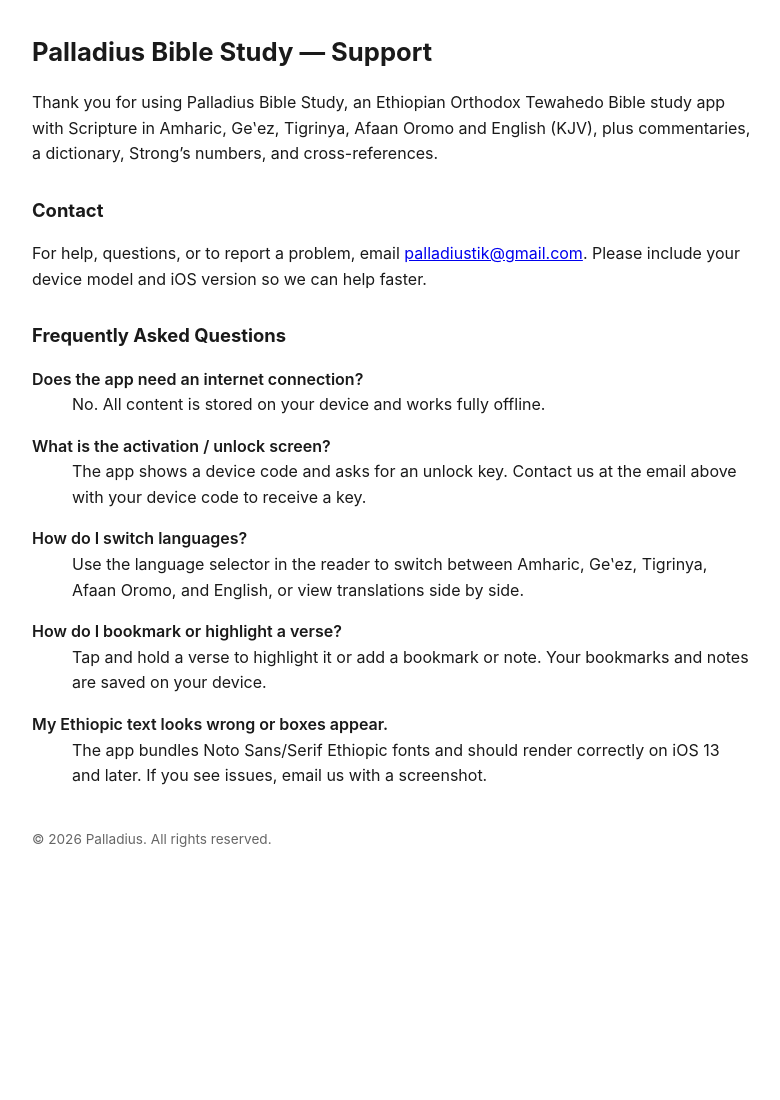
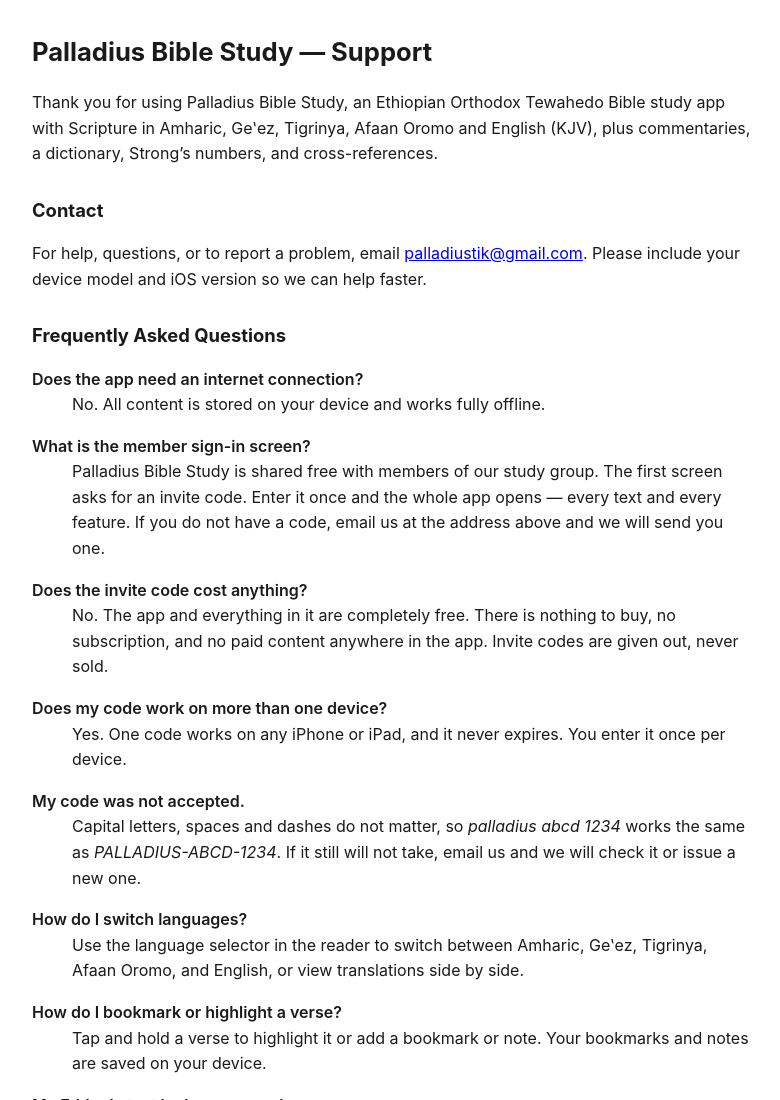
Before and after one commit to palladiustik-design/palladius-bible-study, a plain HTML site: page support.html in a window 1280 px wide. Shown: the top 1100 px of the page, without its empty margins (248-1028 px from the left). Before the commit the page ends 883 px from the top, so only its background shows below. Drawn offline with Linux system fonts and the light colour scheme.

Commit message:
Replace activation-key wording with the free member sign-in
The activation/device-key system was removed in build 4 for App Review
guideline 3.1.1, but these pages still documented it -- including the
Privacy Policy and Support URLs attached to the live submission.

```diff
--- a/support.html
+++ b/support.html
@@ -29,9 +29,25 @@
     <dt>Does the app need an internet connection?</dt>
     <dd>No. All content is stored on your device and works fully offline.</dd>
 
-    <dt>What is the activation / unlock screen?</dt>
-    <dd>The app shows a device code and asks for an unlock key. Contact us at the
-    email above with your device code to receive a key.</dd>
+    <dt>What is the member sign-in screen?</dt>
+    <dd>Palladius Bible Study is shared free with members of our study group. The
+    first screen asks for an invite code. Enter it once and the whole app opens —
+    every text and every feature. If you do not have a code, email us at the
+    address above and we will send you one.</dd>
+
+    <dt>Does the invite code cost anything?</dt>
+    <dd>No. The app and everything in it are completely free. There is nothing to
+    buy, no subscription, and no paid content anywhere in the app. Invite codes are
+    given out, never sold.</dd>
+
+    <dt>Does my code work on more than one device?</dt>
+    <dd>Yes. One code works on any iPhone or iPad, and it never expires. You enter
+    it once per device.</dd>
+
+    <dt>My code was not accepted.</dt>
+    <dd>Capital letters, spaces and dashes do not matter, so
+    <em>palladius abcd 1234</em> works the same as <em>PALLADIUS-ABCD-1234</em>.
+    If it still will not take, email us and we will check it or issue a new one.</dd>
 
     <dt>How do I switch languages?</dt>
     <dd>Use the language selector in the reader to switch between Amharic, Geʽez,
```
